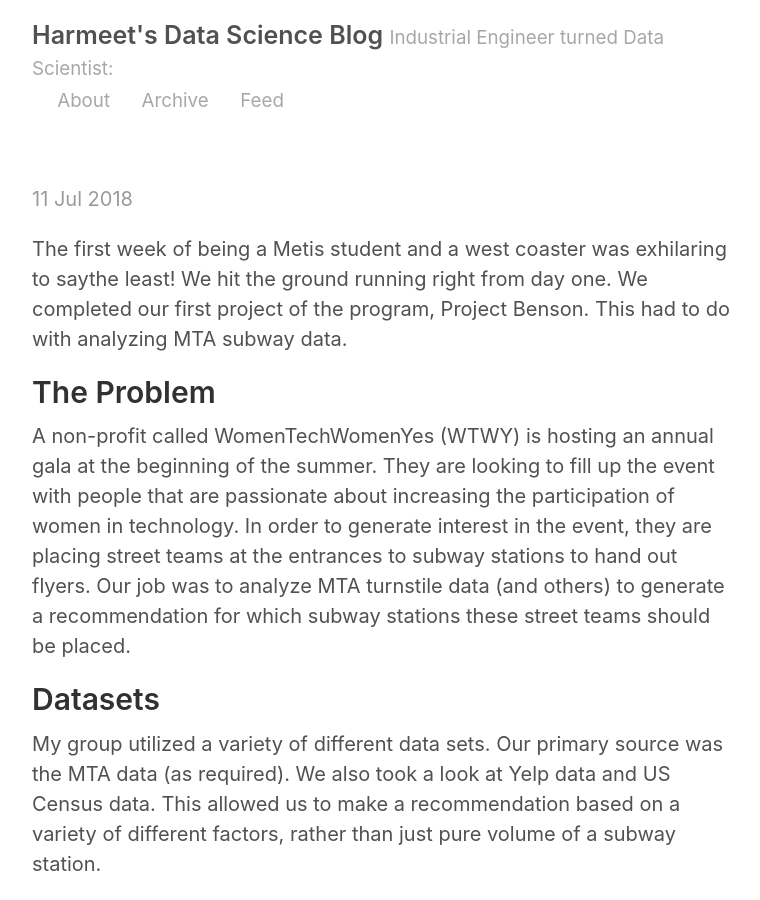
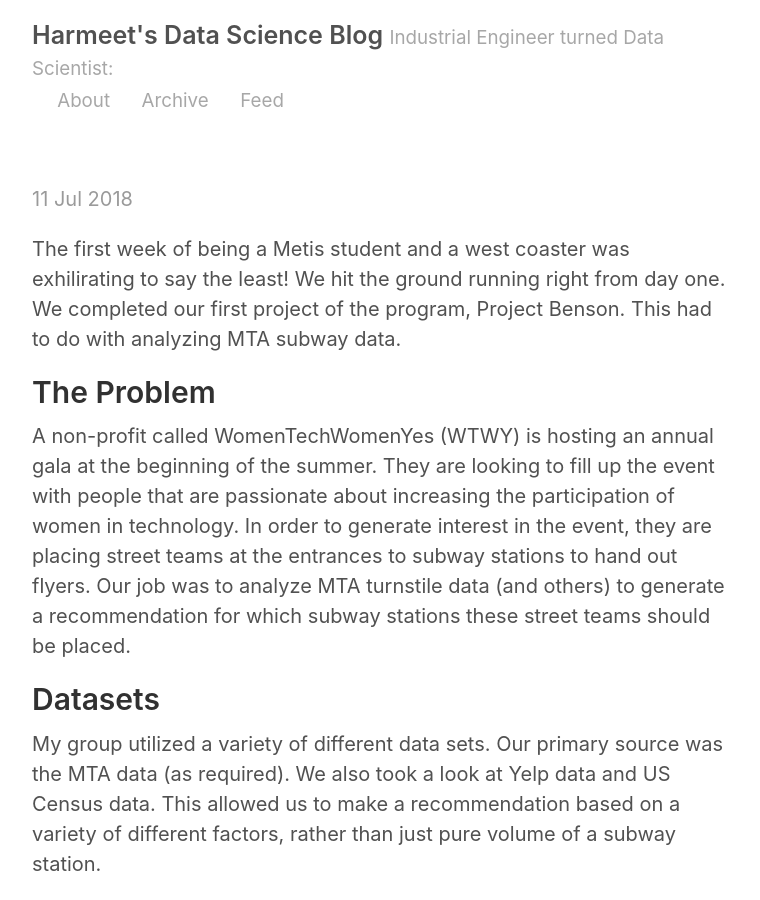
Before and after one commit to harm8717/harm8717.github.io, a Jekyll site: the page built from _posts/2018-07-06-project-benson.md, in a window 1280 px wide and 900 px high. Shown: the whole window, without its empty margins (258-1018 px from the left). Built offline with Jekyll 4.4.1, drawn with Linux system fonts in a browser that asks for light colours; our own code applies the rules of GitHub Pages for plain Markdown files.

Commit message:
fixed typs

```diff
--- a/_posts/2018-07-06-project-benson.md
+++ b/_posts/2018-07-06-project-benson.md
@@ -4,7 +4,7 @@ ayout: post
 title: Week 1 of Bootcamp in the Books - Project Benson
 ---
 
-The first week of being a Metis student and a west coaster was exhilaring to saythe least! We hit the ground running right from day one. We completed our first project of the program, Project Benson. This had to do with analyzing MTA subway data.
+The first week of being a Metis student and a west coaster was exhilirating to say the least! We hit the ground running right from day one. We completed our first project of the program, Project Benson. This had to do with analyzing MTA subway data.
 
 ## The Problem
 
```
